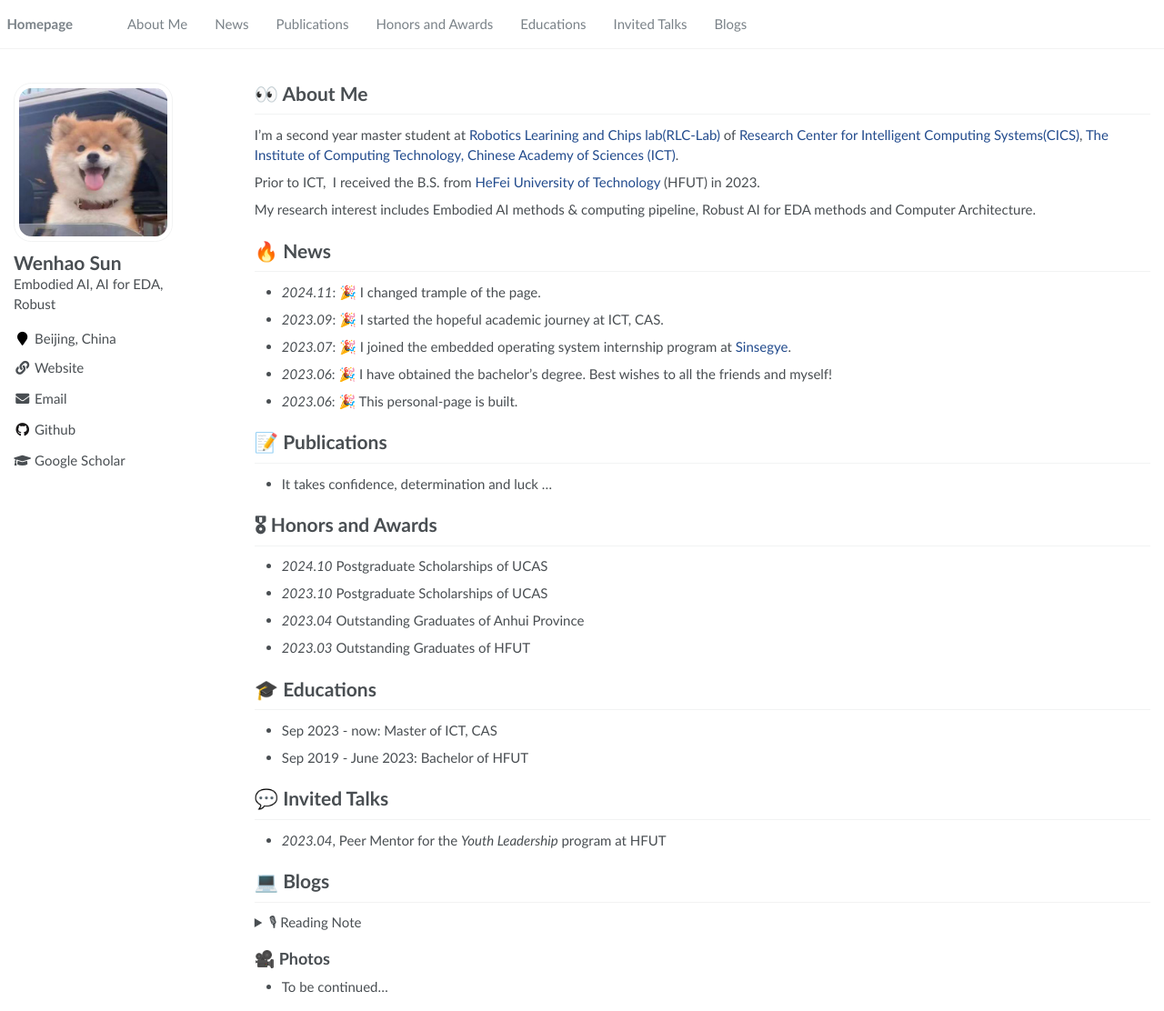
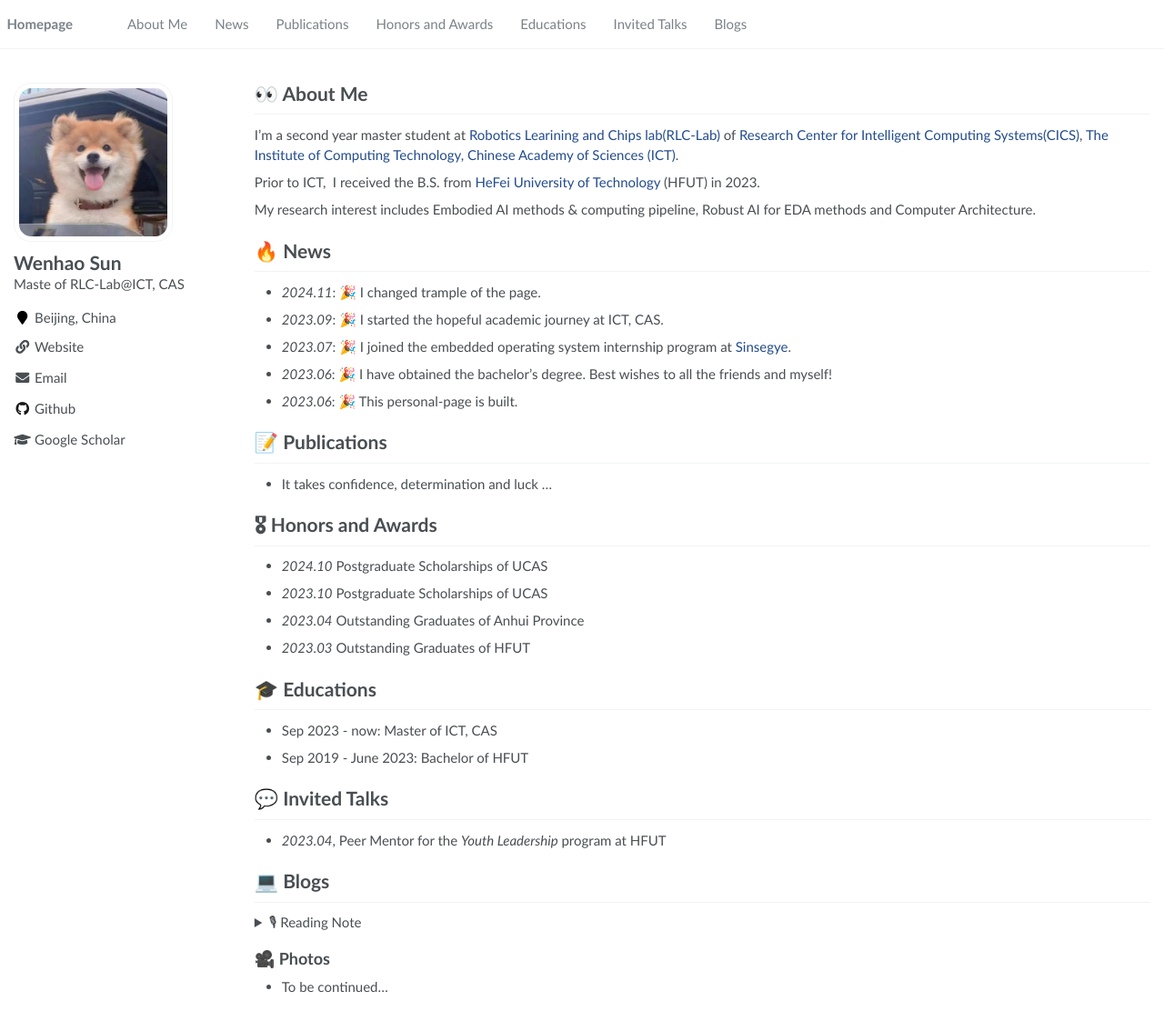
Before and after one commit to sun123-cmd/sun123-cmd.github.io, a Jekyll site: the page built from _pages/about.md, in a window 1280 px wide and 1112 px high. Shown: the whole window at 91% size. Built offline with Jekyll 4.4.1, drawn with Linux system fonts in a browser that asks for light colours.

Commit message:
change description

```diff
--- a/_config.yml
+++ b/_config.yml
@@ -7,7 +7,7 @@
 
 # Site Settings
 title                    : "Wenhao Sun (孙文昊)"
-description              : "Embodied AI, AI for EDA, Robust"
+description              : "Maste of RLC-Lab@ICT, CAS"
 repository               : "sun123-cmd/sun123-cmd.github.io/"
 google_scholar_stats_use_cdn : true
 
```
